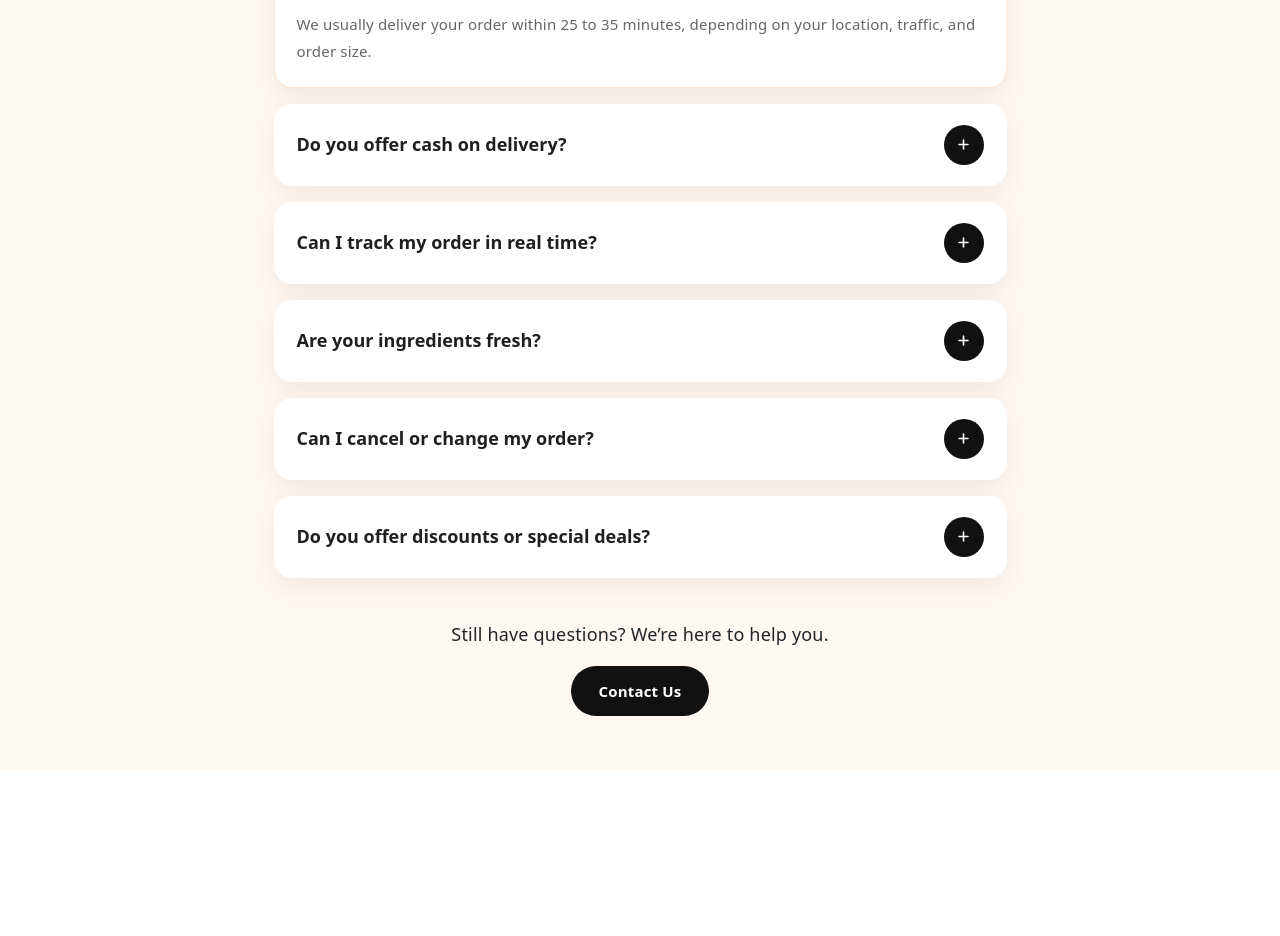
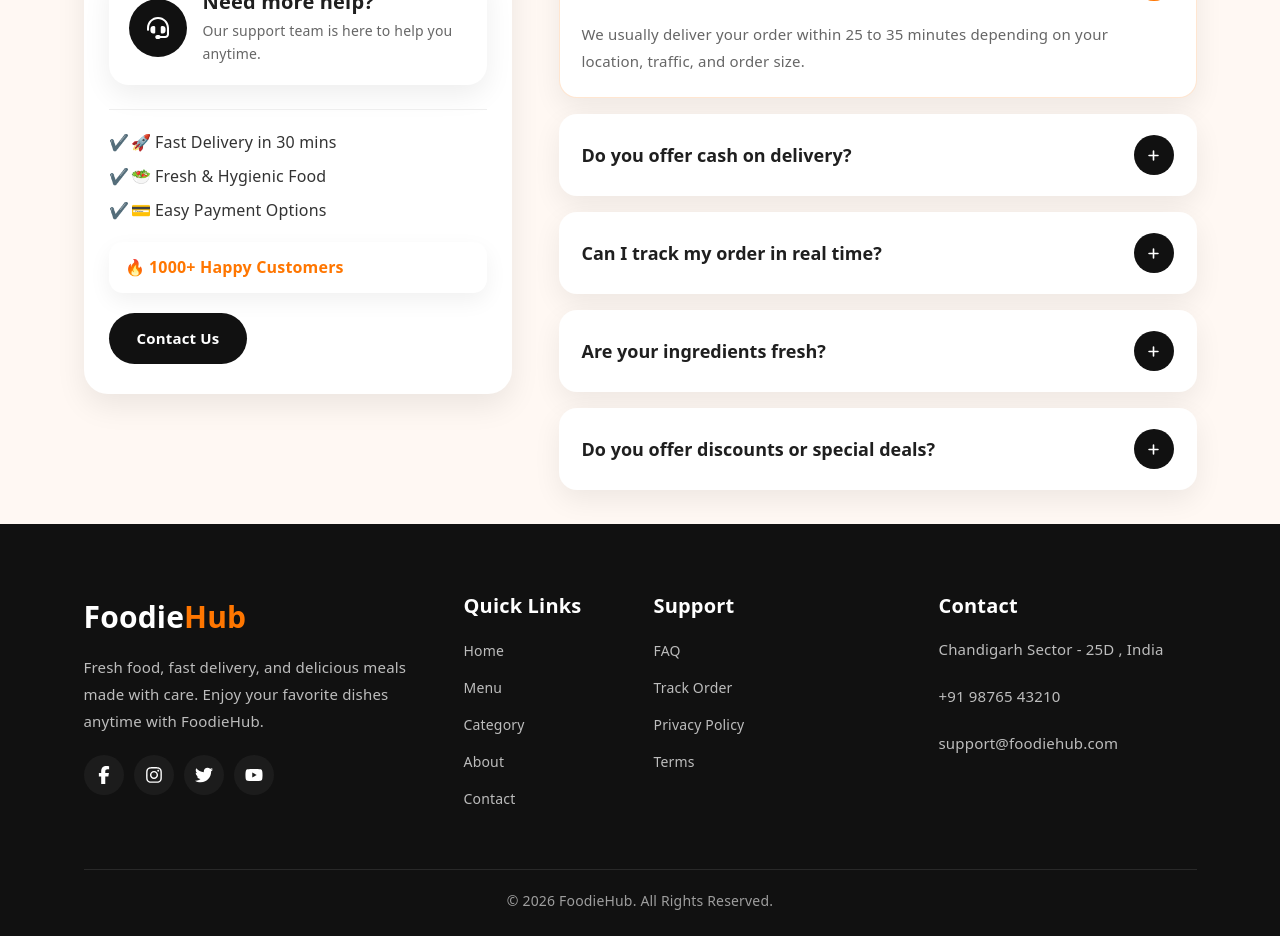
Before and after one commit to rahul-rajput246/FoodieHub, a React (Vite) app: page /home in a window 1280 px wide. Shown: the part 5600-6536 px from the top of the page. Before the commit the page ends 6370 px from the top, so only its background shows below. Built offline with nearby package versions, Linux system fonts and the light colour scheme.

Commit message:
updated FAQ and Added Footer

```diff
--- a/src/App.css
+++ b/src/App.css
@@ -1037,6 +1037,180 @@ cart_btn:hover span {
   color: #666;
 }
 
+.faq_heading h2 {
+  font-size: 42px;
+  font-weight: 700;
+  color: #1a1a1a;
+  margin-bottom: 12px;
+}
+
+.faq_heading p {
+  max-width: 700px;
+  margin: 0 auto;
+  font-size: 16px;
+  color: #666;
+  line-height: 1.7;
+}
+
+.faq_points {
+  list-style: none;
+  padding: 0;
+  margin-bottom: 25px;
+}
+
+.faq_points li {
+  font-size: 16px;
+  color: #333;
+  margin-bottom: 10px;
+  position: relative;
+  padding-left: 22px;
+}
+
+.faq_points li::before {
+  content: "✔";
+  position: absolute;
+  left: 0;
+  color: #ff7600;
+  font-weight: bold;
+}
+
+.faq_highlight {
+  background: #fff;
+  padding: 16px;
+  border-radius: 14px;
+  margin-bottom: 20px;
+  box-shadow: 0 8px 22px rgba(0,0,0,0.06);
+}
+
+.faq_highlight h5 {
+  margin: 0;
+  font-size: 16px;
+  color: #ff7600;
+  font-weight: 700;
+}
+
+.faq_left_wrapper {
+  height: 100%;
+  display: flex;
+  align-items: center;
+}
+
+.faq_left_card {
+  background: #fff;
+  border-radius: 24px;
+  padding: 30px 25px;
+  box-shadow: 0 12px 30px rgba(0,0,0,0.08);
+  width: 100%;
+  transition: 0.3s ease;
+}
+
+.faq_left_card:hover {
+  transform: translateY(-5px);
+}
+
+.faq_divider {
+  width: 100%;
+  height: 1px;
+  background: #eee;
+  margin: 20px 0;
+}
+
+.faq_points {
+  margin-bottom: 20px;
+}
+
+.faq_highlight {
+  margin-bottom: 20px;
+}
+
+/* footer Section */
+
+.footer_section {
+  background: #111;
+  padding: 70px 0 25px;
+  color: #bdbdbd;
+}
+
+.footer_logo {
+  display: inline-block;
+  text-decoration: none;
+  color: #fff;
+  font-size: 30px;
+  font-weight: 700;
+  margin-bottom: 15px;
+}
+
+.footer_logo span {
+  color: #ff7600;
+}
+
+.footer_box p {
+  font-size: 15px;
+  line-height: 1.8;
+  margin-bottom: 20px;
+}
+
+.footer_box h4 {
+  color: #fff;
+  font-size: 20px;
+  margin-bottom: 18px;
+  font-weight: 700;
+}
+
+.footer_box ul {
+  list-style: none;
+  padding: 0;
+}
+
+.footer_box ul li {
+  margin-bottom: 10px;
+}
+
+.footer_box ul li a {
+  text-decoration: none;
+  color: #bdbdbd;
+  font-size: 14px;
+  transition: 0.3s;
+}
+
+.footer_box ul li a:hover {
+  color: #ff7600;
+  padding-left: 5px;
+}
+
+.footer_socials {
+  display: flex;
+  gap: 10px;
+}
+
+.footer_socials a {
+  width: 40px;
+  height: 40px;
+  background: #1c1c1c;
+  color: #fff;
+  border-radius: 50%;
+  display: flex;
+  align-items: center;
+  justify-content: center;
+  transition: 0.3s;
+}
+
+.footer_socials a:hover {
+  background: #ff7600;
+}
+
+.footer_bottom {
+  border-top: 1px solid rgba(255,255,255,0.1);
+  margin-top: 40px;
+  padding-top: 20px;
+  text-align: center;
+}
+
+.footer_bottom p {
+  margin: 0;
+  font-size: 14px;
+  color: #9e9e9e;
+}
 
 /* Responsive*/
 
--- a/src/components/FAQSection.jsx
+++ b/src/components/FAQSection.jsx
@@ -1,47 +1,8 @@
 import { useState } from "react";
 import { Link } from "react-router-dom";
-import { FaPlus, FaMinus } from "react-icons/fa6";
+import { FaPlus, FaMinus, FaHeadset } from "react-icons/fa6";
 
-function FAQSection() {
-  const faqs = [
-    {
-      id: 1,
-      question: "How long does delivery take?",
-      answer:
-        "We usually deliver your order within 25 to 35 minutes, depending on your location, traffic, and order size.",
-    },
-    {
-      id: 2,
-      question: "Do you offer cash on delivery?",
-      answer:
-        "Yes, we offer cash on delivery along with secure online payment options for your convenience.",
-    },
-    {
-      id: 3,
-      question: "Can I track my order in real time?",
-      answer:
-        "Yes, once your order is confirmed, you can track its status and delivery progress in real time.",
-    },
-    {
-      id: 4,
-      question: "Are your ingredients fresh?",
-      answer:
-        "Absolutely. We use fresh and high-quality ingredients to prepare every meal with great taste and care.",
-    },
-    {
-      id: 5,
-      question: "Can I cancel or change my order?",
-      answer:
-        "Yes, you can request changes or cancellation within a few minutes of placing the order, before preparation begins.",
-    },
-    {
-      id: 6,
-      question: "Do you offer discounts or special deals?",
-      answer:
-        "Yes, we regularly provide exciting discounts, combo offers, and limited-time deals on popular menu items.",
-    },
-  ];
-
+function FAQSection({ items }) {
   const [activeIndex, setActiveIndex] = useState(0);
 
   const toggleFAQ = (index) => {
@@ -49,53 +10,95 @@ function FAQSection() {
   };
 
   return (
-    <section className="faq_section py-5">
+   <section className="faq_section py-3">
       <div className="container">
-        <div className="faq_heading text-center pb-4">
+
+        {/* TOP HEADING */}
+        <div className="faq_heading text-center pb-5">
           <span className="faq_tag">Help & Support</span>
           <h2>Frequently Asked Questions</h2>
           <p>
-            Find quick answers to common questions about ordering, delivery,
-            payment, and food quality at FoodieHub.
+            Got questions about delivery, payments, or food quality?
+            We’ve answered the most common things here to make your
+            ordering experience smooth and easy.
           </p>
         </div>
 
-        <div className="row justify-content-center">
-          <div className="col-lg-8">
-            <div className="faq_main_box">
-              {faqs.map((item, index) => (
+        {/* CONTENT */}
+        <div className="row g-4">
+
+          {/* LEFT SIDE */}
+          <div className="col-lg-5">
+            <div className="faq_left_box">
+
+               {/* MAIN CARD */}
+                <div className="faq_left_card">
+
+                  {/* support */}
+                  <div className="faq_support_card">
+                    <div className="faq_support_icon">
+                      <FaHeadset />
+                    </div>
+                    <div className="faq_support_text">
+                      <h4>Need more help?</h4>
+                      <p>Our support team is here to help you anytime.</p>
+                    </div>
+                  </div>
+
+                  {/* divider */}
+                  <div className="faq_divider"></div>
+
+                  {/* points */}
+                  <ul className="faq_points">
+                    <li>🚀 Fast Delivery in 30 mins</li>
+                    <li>🥗 Fresh & Hygienic Food</li>
+                    <li>💳 Easy Payment Options</li>
+                  </ul>
+
+                  {/* highlight */}
+                  <div className="faq_highlight">
+                    <h5>🔥 1000+ Happy Customers</h5>
+                  </div>
+
+                  {/* button */}
+                  <Link to="/contact" className="faq_contact_btn">
+                    Contact Us
+                  </Link>
+              </div>
+            </div>
+          </div>
+
+          {/* RIGHT SIDE */}
+          <div className="col-lg-7">
+            <div className="faq_right_box">
+              {items.map((faq, index) => (
                 <div
                   className={`faq_item ${activeIndex === index ? "active" : ""}`}
-                  key={item.id}
+                  key={faq.id}
                 >
                   <button
                     className="faq_question"
+                    type="button"
                     onClick={() => toggleFAQ(index)}
-                    type="button"
                   >
-                    <span>{item.question}</span>
+                    <span>{faq.question}</span>
                     <div className="faq_icon">
                       {activeIndex === index ? <FaMinus /> : <FaPlus />}
                     </div>
                   </button>
 
                   <div className={`faq_answer ${activeIndex === index ? "show" : ""}`}>
-                    <p>{item.answer}</p>
+                    <p>{faq.answer}</p>
                   </div>
                 </div>
               ))}
             </div>
+          </div>
 
-            <div className="faq_bottom text-center pt-4">
-              <p>Still have questions? We’re here to help you.</p>
-              <Link to="/contact" className="faq_contact_btn">
-                Contact Us
-              </Link>
-            </div>
-          </div>
         </div>
       </div>
     </section>
+
   );
 }
 
--- /dev/null
+++ b/src/components/Footer.jsx
@@ -0,0 +1,79 @@
+import { Link } from "react-router-dom";
+import { FaFacebookF, FaInstagram, FaTwitter, FaYoutube } from "react-icons/fa6";
+
+function Footer() {
+  return (
+    <footer className="footer_section">
+      <div className="container">
+        <div className="row g-4">
+
+          {/* Logo + Description */}
+          <div className="col-lg-4 col-md-6">
+            <div className="footer_box">
+              <Link to="/" className="footer_logo">
+                Foodie<span>Hub</span>
+              </Link>
+
+              <p>
+                Fresh food, fast delivery, and delicious meals made with care.
+                Enjoy your favorite dishes anytime with FoodieHub.
+              </p>
+
+              <div className="footer_socials">
+                <a href="#"><FaFacebookF /></a>
+                <a href="#"><FaInstagram /></a>
+                <a href="#"><FaTwitter /></a>
+                <a href="#"><FaYoutube /></a>
+              </div>
+            </div>
+          </div>
+
+          {/* Quick Links */}
+          <div className="col-lg-2 col-md-6 col-6">
+            <div className="footer_box">
+              <h4>Quick Links</h4>
+              <ul>
+                <li><Link to="/">Home</Link></li>
+                <li><Link to="/Menu">Menu</Link></li>
+                <li><Link to="/Category">Category</Link></li>
+                <li><Link to="/About">About</Link></li>
+                <li><Link to="/Contact">Contact</Link></li>
+              </ul>
+            </div>
+          </div>
+
+          {/* Support */}
+          <div className="col-lg-3 col-md-6 col-6">
+            <div className="footer_box">
+              <h4>Support</h4>
+              <ul>
+                <li><a href="#">FAQ</a></li>
+                <li><a href="#">Track Order</a></li>
+                <li><a href="#">Privacy Policy</a></li>
+                <li><a href="#">Terms</a></li>
+              </ul>
+            </div>
+          </div>
+
+          {/* Contact */}
+          <div className="col-lg-3 col-md-6">
+            <div className="footer_box">
+              <h4>Contact</h4>
+              <p>Chandigarh Sector - 25D , India</p>
+              <p>+91 98765 43210</p>
+              <p>support@foodiehub.com</p>
+            </div>
+          </div>
+
+        </div>
+
+        {/* Bottom */}
+        <div className="footer_bottom">
+          <p>© 2026 FoodieHub. All Rights Reserved.</p>
+        </div>
+      </div>
+    </footer>
+  );
+}
+
+export default Footer;
--- a/src/data/Homedata.jsx
+++ b/src/data/Homedata.jsx
@@ -1,7 +1,7 @@
-import { FaTruck } from "react-icons/fa";
 import { MdPayment } from "react-icons/md";
 import { GiChefToque } from "react-icons/gi";
-import { FaLeaf } from "react-icons/fa";
+import { FaTruck, FaLeaf } from "react-icons/fa";
+import { FaUtensils, FaKitchenSet, FaMotorcycle } from "react-icons/fa6";
 
 {/* Category Section */}
 
@@ -397,6 +397,30 @@ import { FaLeaf } from "react-icons/fa";
 	  }
 	];
 
+	export const steps = [
+			{
+			id: 1,
+			step: "01",
+			icon: <FaUtensils />,
+			title: "Choose Your Food",
+			desc: "Explore our delicious menu and pick your favorite meals, snacks, and drinks in just a few clicks.",
+			},
+			{
+			id: 2,
+			step: "02",
+			icon: <FaKitchenSet />,
+			title: "We Prepare It Fresh",
+			desc: "Once you place your order, our kitchen starts preparing your food fresh with quality ingredients and care.",
+			},
+			{
+			id: 3,
+			step: "03",
+			icon: <FaMotorcycle />,
+			title: "Fast Delivery",
+			desc: "Our delivery team brings your order hot and fresh right to your doorstep in the shortest time possible.",
+			},
+		];
+
 	export const Testomonial = [
 				{
 					id:1,
@@ -423,3 +447,31 @@ import { FaLeaf } from "react-icons/fa";
 					rating:4,
 				},
 			];
+
+	export const faqs = [
+		{
+		  id: 1,
+		  question: "How long does delivery take?",
+		  answer:"We usually deliver your order within 25 to 35 minutes depending on your location, traffic, and order size.",
+		},
+		{
+		  id: 2,
+		  question: "Do you offer cash on delivery?",
+		  answer:"Yes, we offer cash on delivery as well as secure online payment options for your convenience.",
+		},
+		{
+		  id: 3,
+		  question: "Can I track my order in real time?",
+		  answer:"Yes, once your order is confirmed, you can track its delivery progress in real time.",
+		},
+		{
+		  id: 4,
+		  question: "Are your ingredients fresh?",
+		  answer:"Absolutely. We use fresh and quality ingredients to prepare every order with care and great taste.",
+		},
+		{
+		  id: 5,
+		  question: "Do you offer discounts or special deals?",
+		  answer:"Yes, we regularly offer combo deals, discounts, and limited-time food offers on selected menu items.",
+		},
+	  ];
--- a/src/pages/Home.jsx
+++ b/src/pages/Home.jsx
@@ -1,3 +1,4 @@
+import Navbar from "../components/Navbar";
 import CategorySection from "../components/CategorySection";
 import WhyToChooseUs from "../components/whytoChooseUs";
 import MostLovedSection from "../components/MostLovedSection";
@@ -5,10 +6,11 @@ import SpecialOfferBanner from "../components/SpecialOfferBanner";
 import TestomonialSection from "../components/TestomonialSection";
 import HowItWorks from "../components/HowItWorks";
 import FAQSection from "../components/FAQSection";
-import Navbar from "../components/Navbar";
+import Footer from "../components/Footer";
 import { Link } from "react-router-dom";
-import { categories, whyToChooseUs, mostLovedItems, Testomonial } from "../data/Homedata";
+import { categories, whyToChooseUs, mostLovedItems, Testomonial, faqs } from "../data/Homedata";
 import { useState } from "react";
+
 
 function Home() {
 
@@ -126,7 +128,13 @@ function Home() {
 
       {/* FAQ Section */}
 
-      <FAQSection />
+      <FAQSection
+        items={faqs}
+      />
+
+      {/* Footer Section */}
+
+      <Footer />
 
     </>
   );
```
Also changed, not shown: src/components/HowItWorks.jsx (+2 -25 lines).
